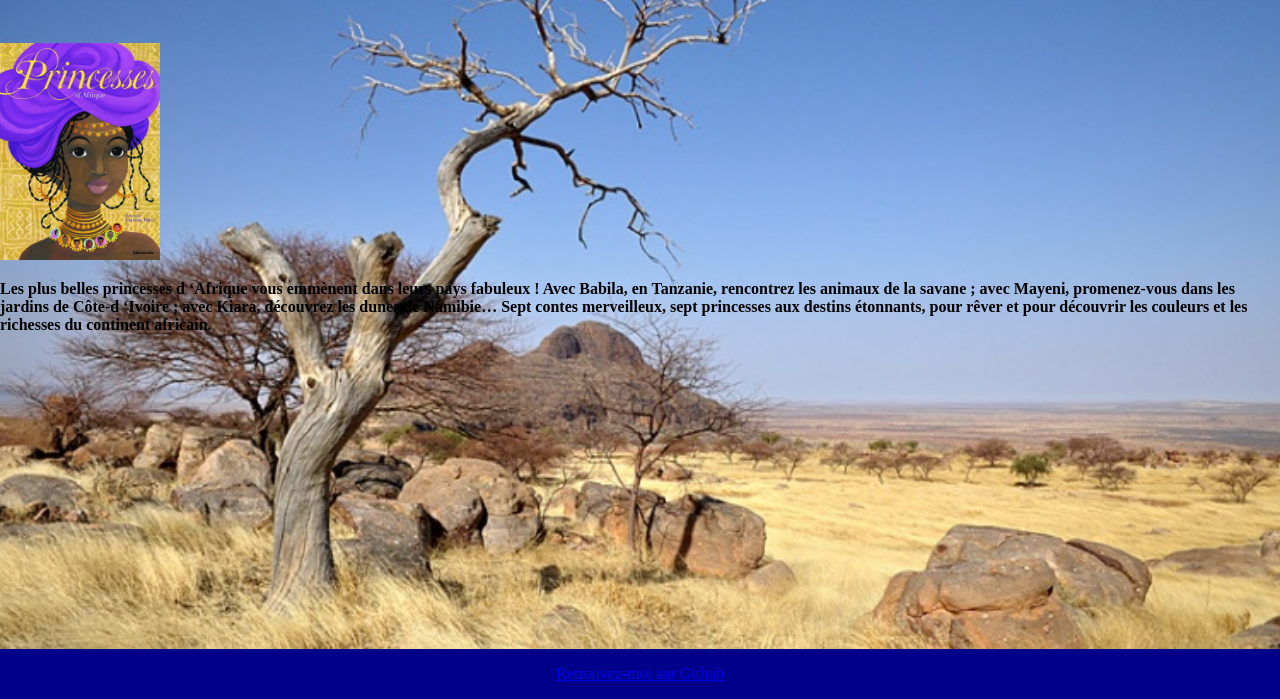
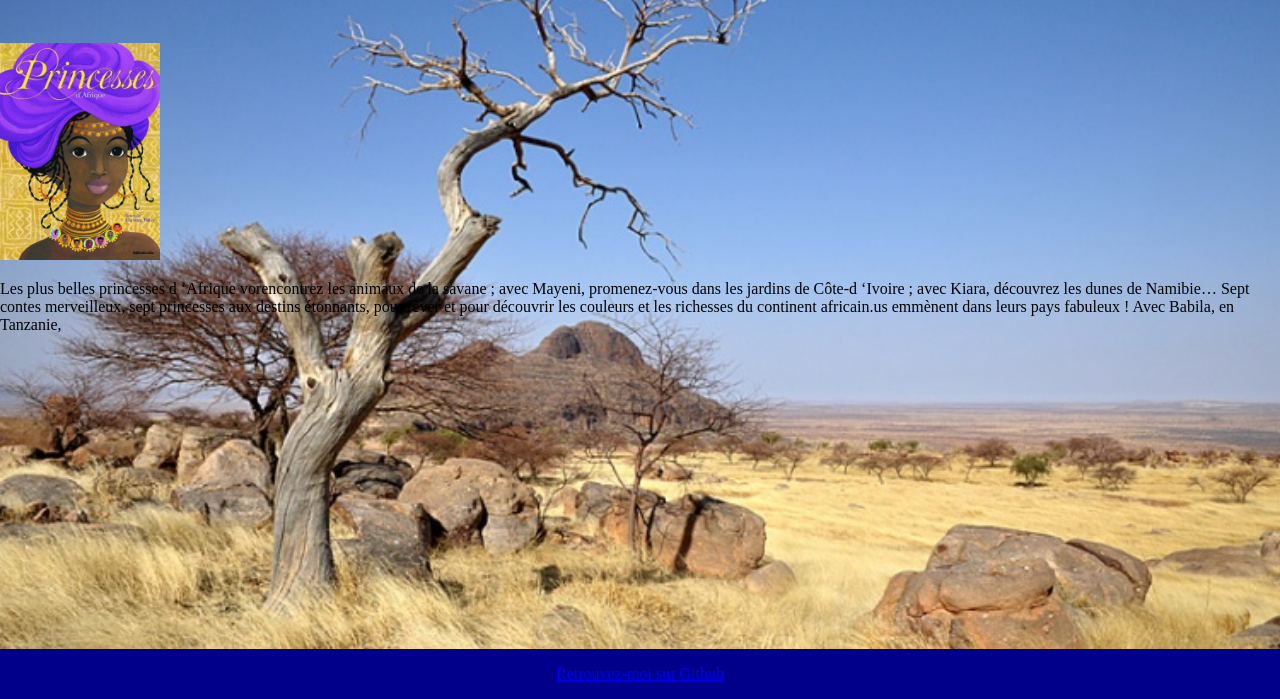
Before and after one commit to thioroDiop/JAMStackNetlify, an Eleventy site: page posts/2021-09-29-princesses-d’afrique.md in a window 1280 px wide. Shown: the part 101-800 px from the top of the page. Built offline with nearby package versions, Linux system fonts and the light colour scheme; Eleventy itself is replaced by a stand-in of ours; files that its build step writes are made by us from their sources.

Commit message:
Update Blog “2021-09-29-princesses-d’afrique”

```diff
--- a/posts/2021-09-29-princesses-d’afrique.md
+++ b/posts/2021-09-29-princesses-d’afrique.md
@@ -6,4 +6,4 @@ date: 2021-09-29T15:06:16.823Z
 ---
 ![](/assets/img/uploads/princess1.jpg "ma princessse")
 
-**Les plus belles princesses d ‘Afrique vous emmènent dans leurs pays fabuleux ! Avec Babila, en Tanzanie, rencontrez les animaux de la savane ; avec Mayeni, promenez-vous dans les jardins de Côte-d ‘Ivoire ; avec Kiara, découvrez les dunes de Namibie… Sept contes merveilleux, sept princesses aux destins étonnants, pour rêver et pour découvrir les couleurs et les richesses du continent africain.**
+Les plus belles princesses d ‘Afrique vorencontrez les animaux de la savane ; avec Mayeni, promenez-vous dans les jardins de Côte-d ‘Ivoire ; avec Kiara, découvrez les dunes de Namibie… Sept contes merveilleux, sept princesses aux destins étonnants, pour rêver et pour découvrir les couleurs et les richesses du continent africain.us emmènent dans leurs pays fabuleux ! Avec Babila, en Tanzanie,
```
